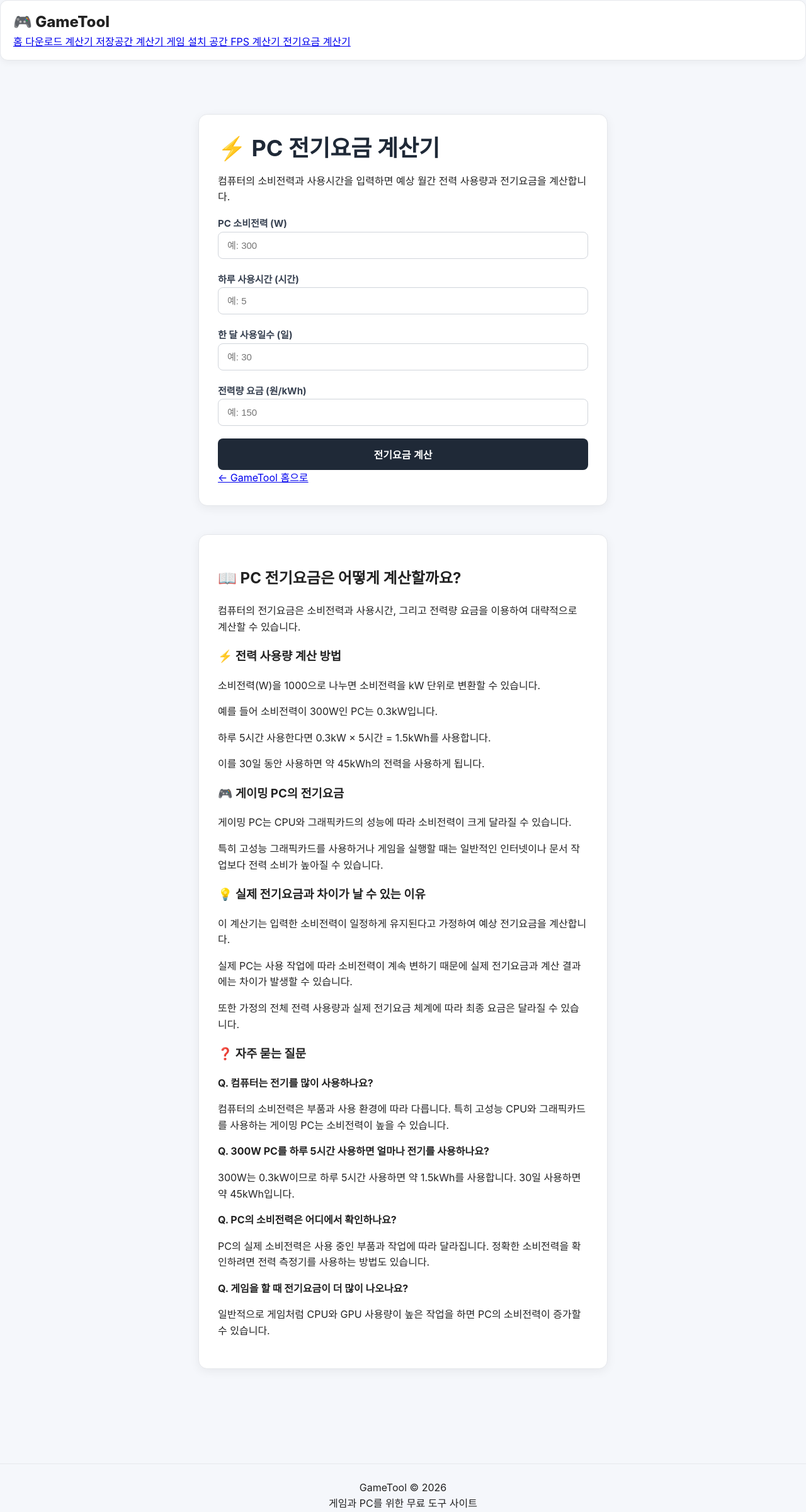
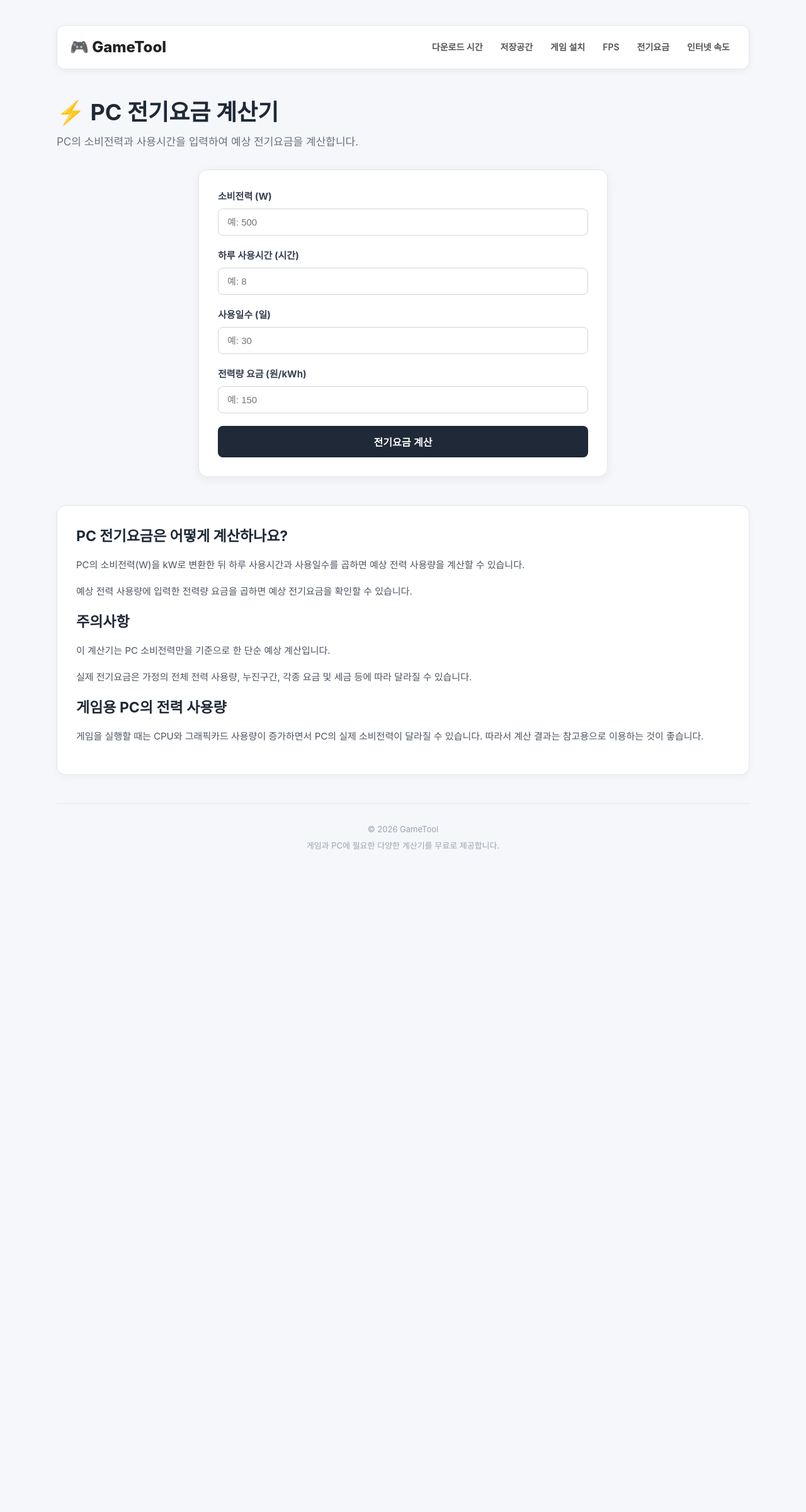
Before and after one commit to shadysun811/Gametool, a Flask app: page /electricity in a window 1280 px wide. Shown: the whole page at 63% size. After the commit the page ends 1348 px from the top, so only its background shows below. Run offline with Flask 3, Linux system fonts and the light colour scheme.

Commit message:
Refactor electricity.html for SEO and layout improvements
Updated HTML structure and improved SEO metadata for electricity calculator page.

```diff
--- a/templates/electricity.html
+++ b/templates/electricity.html
@@ -1,192 +1,113 @@
 <!DOCTYPE html>
 <html lang="ko">
+<head>
+    <meta charset="UTF-8">
+    <meta name="viewport" content="width=device-width, initial-scale=1.0">
 
-<head>
+    <title>PC 전기요금 계산기 - 컴퓨터 전기세 계산 | GameTool</title>
 
-    <meta charset="UTF-8">
+    <meta name="description"
+          content="PC 소비전력과 하루 사용시간, 사용일수, 전력량 요금을 입력하여 예상 PC 전기요금을 계산할 수 있는 무료 계산기입니다.">
 
-    <meta
-        name="viewport"
-        content="width=device-width, initial-scale=1.0"
-    >
-
-    <title>PC 전기요금 계산기 | 컴퓨터 전기세 계산 | GameTool</title>
-
-    <meta
-        name="description"
-        content="컴퓨터 소비전력과 하루 사용시간을 입력하면 예상 월간 전력 사용량과 전기요금을 계산할 수 있는 무료 PC 전기요금 계산기입니다."
-    >
-
-    <meta
-        name="keywords"
-        content="PC 전기요금 계산기, 컴퓨터 전기세 계산기, 컴퓨터 전기요금, PC 전기세, 소비전력 계산기, 전력량 계산기"
-    >
+    <meta name="keywords"
+          content="PC 전기요금 계산기, 컴퓨터 전기세 계산기, PC 전기세, 컴퓨터 소비전력, 전기요금 계산">
 
     <meta name="robots" content="index, follow">
 
-    <link
-        rel="stylesheet"
-        href="{{ url_for('static', filename='style.css') }}"
-    >
-
+    <link rel="stylesheet"
+          href="{{ url_for('static', filename='style.css') }}">
 </head>
-
 
 <body>
 
-
-<!-- =========================
-     상단 메뉴
-     ========================= -->
+<div class="container">
 
     <nav class="navbar">
 
-    <div class="navbar-inner">
+        <a href="/" class="logo">🎮 GameTool</a>
 
-        <a href="/" class="logo">
-            🎮 GameTool
-        </a>
-
-
-        <div class="nav-menu">
-
-            <a href="/">
-                홈
-            </a>
-
-            <a href="/download">
-                다운로드 계산기
-            </a>
-
-            <a href="/storage">
-                저장공간 계산기
-            </a>
-
-            <a href="/game-storage">
-                게임 설치 공간
-            </a>
-
-            <a href="/fps">
-                FPS 계산기
-            </a>
-
-            <a href="/electricity">
-                전기요금 계산기
-            </a>
-
-        </div>
-
+        <div class="nav-links">
+            <a href="/download">다운로드 시간</a>
+            <a href="/storage">저장공간</a>
+            <a href="/game-storage">게임 설치</a>
+            <a href="/fps">FPS</a>
+            <a href="/electricity">전기요금</a>
+            <a href="/speed">인터넷 속도</a>
         </div>
 
     </nav>
 
 
+    <h1>⚡ PC 전기요금 계산기</h1>
 
-<!-- =========================
-     메인
-     ========================= -->
+    <p class="subtitle">
+        PC의 소비전력과 사용시간을 입력하여 예상 전기요금을 계산합니다.
+    </p>
 
-<main>
-
-    <div class="container">
-
-
-        <!-- =========================
-             PC 전기요금 계산기
-             ========================= -->
 
     <div class="calculator">
 
-            <h1>
-                ⚡ PC 전기요금 계산기
-            </h1>
-
-
-            <p>
-                컴퓨터의 소비전력과 사용시간을 입력하면
-                예상 월간 전력 사용량과 전기요금을 계산합니다.
-            </p>
-
-
         <form method="POST">
 
-
-                <div class="input-group">
-
-                    <label>
-                        PC 소비전력 (W)
+            <label for="power">
+                소비전력 (W)
             </label>
 
             <input
                 type="number"
+                id="power"
                 name="power"
                 step="1"
                 min="0"
-                        placeholder="예: 300"
+                placeholder="예: 500"
                 required
             >
 
-                </div>
 
-
-
-                <div class="input-group">
-
-                    <label>
+            <label for="hours">
                 하루 사용시간 (시간)
             </label>
 
             <input
                 type="number"
+                id="hours"
                 name="hours"
                 step="0.1"
                 min="0"
                 max="24"
-                        placeholder="예: 5"
+                placeholder="예: 8"
                 required
             >
 
-                </div>
 
-
-
-                <div class="input-group">
-
-                    <label>
-                        한 달 사용일수 (일)
+            <label for="days">
+                사용일수 (일)
             </label>
 
             <input
                 type="number"
+                id="days"
                 name="days"
-                        step="1"
                 min="0"
                 max="31"
                 placeholder="예: 30"
                 required
             >
 
-                </div>
 
-
-
-                <div class="input-group">
-
-                    <label>
+            <label for="price">
                 전력량 요금 (원/kWh)
             </label>
 
             <input
                 type="number"
+                id="price"
                 name="price"
                 step="0.01"
                 min="0"
                 placeholder="예: 150"
                 required
             >
-
-                </div>
-
 
 
             <button type="submit">
@@ -196,191 +117,66 @@
         </form>
 
 
-
         {% if result %}
 
         <div class="result">
-
-                <h2>
-                    계산 결과
-                </h2>
-
             {{ result | safe }}
-
         </div>
 
         {% endif %}
 
+    </div>
 
 
-            <a
-                href="/"
-                class="home-link"
-            >
-                ← GameTool 홈으로
-            </a>
+    <section class="description">
+
+        <h2>PC 전기요금은 어떻게 계산하나요?</h2>
+
+        <p>
+            PC의 소비전력(W)을 kW로 변환한 뒤
+            하루 사용시간과 사용일수를 곱하면
+            예상 전력 사용량을 계산할 수 있습니다.
+        </p>
+
+        <p>
+            예상 전력 사용량에 입력한 전력량 요금을 곱하면
+            예상 전기요금을 확인할 수 있습니다.
+        </p>
+
+
+        <h2>주의사항</h2>
+
+        <p>
+            이 계산기는 PC 소비전력만을 기준으로 한
+            단순 예상 계산입니다.
+        </p>
+
+        <p>
+            실제 전기요금은 가정의 전체 전력 사용량,
+            누진구간, 각종 요금 및 세금 등에 따라 달라질 수 있습니다.
+        </p>
+
+
+        <h2>게임용 PC의 전력 사용량</h2>
+
+        <p>
+            게임을 실행할 때는 CPU와 그래픽카드 사용량이 증가하면서
+            PC의 실제 소비전력이 달라질 수 있습니다.
+            따라서 계산 결과는 참고용으로 이용하는 것이 좋습니다.
+        </p>
+
+    </section>
+
+
+    <footer>
+
+        <p>© 2026 GameTool</p>
+
+        <p>게임과 PC에 필요한 다양한 계산기를 무료로 제공합니다.</p>
+
+    </footer>
 
 </div>
 
-
-
-        <!-- =========================
-             SEO 설명
-             ========================= -->
-
-        <div class="calculator">
-
-            <h2>
-                📖 PC 전기요금은 어떻게 계산할까요?
-            </h2>
-
-
-            <p>
-                컴퓨터의 전기요금은 소비전력과 사용시간,
-                그리고 전력량 요금을 이용하여 대략적으로 계산할 수 있습니다.
-            </p>
-
-
-            <h3>
-                ⚡ 전력 사용량 계산 방법
-            </h3>
-
-
-            <p>
-                소비전력(W)을 1000으로 나누면
-                소비전력을 kW 단위로 변환할 수 있습니다.
-            </p>
-
-
-            <p>
-                예를 들어 소비전력이 300W인 PC는
-                0.3kW입니다.
-            </p>
-
-
-            <p>
-                하루 5시간 사용한다면
-                0.3kW × 5시간 = 1.5kWh를 사용합니다.
-            </p>
-
-
-            <p>
-                이를 30일 동안 사용하면
-                약 45kWh의 전력을 사용하게 됩니다.
-            </p>
-
-
-            <h3>
-                🎮 게이밍 PC의 전기요금
-            </h3>
-
-
-            <p>
-                게이밍 PC는 CPU와 그래픽카드의 성능에 따라
-                소비전력이 크게 달라질 수 있습니다.
-            </p>
-
-
-            <p>
-                특히 고성능 그래픽카드를 사용하거나
-                게임을 실행할 때는 일반적인 인터넷이나 문서 작업보다
-                전력 소비가 높아질 수 있습니다.
-            </p>
-
-
-            <h3>
-                💡 실제 전기요금과 차이가 날 수 있는 이유
-            </h3>
-
-
-            <p>
-                이 계산기는 입력한 소비전력이 일정하게 유지된다고 가정하여
-                예상 전기요금을 계산합니다.
-            </p>
-
-
-            <p>
-                실제 PC는 사용 작업에 따라 소비전력이 계속 변하기 때문에
-                실제 전기요금과 계산 결과에는 차이가 발생할 수 있습니다.
-            </p>
-
-
-            <p>
-                또한 가정의 전체 전력 사용량과 실제 전기요금 체계에 따라
-                최종 요금은 달라질 수 있습니다.
-            </p>
-
-
-            <h3>
-                ❓ 자주 묻는 질문
-            </h3>
-
-
-            <p>
-                <strong>Q. 컴퓨터는 전기를 많이 사용하나요?</strong>
-            </p>
-
-            <p>
-                컴퓨터의 소비전력은 부품과 사용 환경에 따라 다릅니다.
-                특히 고성능 CPU와 그래픽카드를 사용하는 게이밍 PC는
-                소비전력이 높을 수 있습니다.
-            </p>
-
-
-            <p>
-                <strong>Q. 300W PC를 하루 5시간 사용하면 얼마나 전기를 사용하나요?</strong>
-            </p>
-
-            <p>
-                300W는 0.3kW이므로
-                하루 5시간 사용하면 약 1.5kWh를 사용합니다.
-                30일 사용하면 약 45kWh입니다.
-            </p>
-
-
-            <p>
-                <strong>Q. PC의 소비전력은 어디에서 확인하나요?</strong>
-            </p>
-
-            <p>
-                PC의 실제 소비전력은 사용 중인 부품과 작업에 따라 달라집니다.
-                정확한 소비전력을 확인하려면 전력 측정기를 사용하는 방법도 있습니다.
-            </p>
-
-
-            <p>
-                <strong>Q. 게임을 할 때 전기요금이 더 많이 나오나요?</strong>
-            </p>
-
-            <p>
-                일반적으로 게임처럼 CPU와 GPU 사용량이 높은 작업을 하면
-                PC의 소비전력이 증가할 수 있습니다.
-            </p>
-
-        </div>
-
-
-    </div>
-
-</main>
-
-
-
-<!-- =========================
-     푸터
-     ========================= -->
-
-<footer class="footer">
-
-    GameTool © 2026
-
-    <br>
-
-    게임과 PC를 위한 무료 도구 사이트
-
-</footer>
-
-
 </body>
-
 </html>
```
Lines whose indentation alone changed are shown as unchanged.
